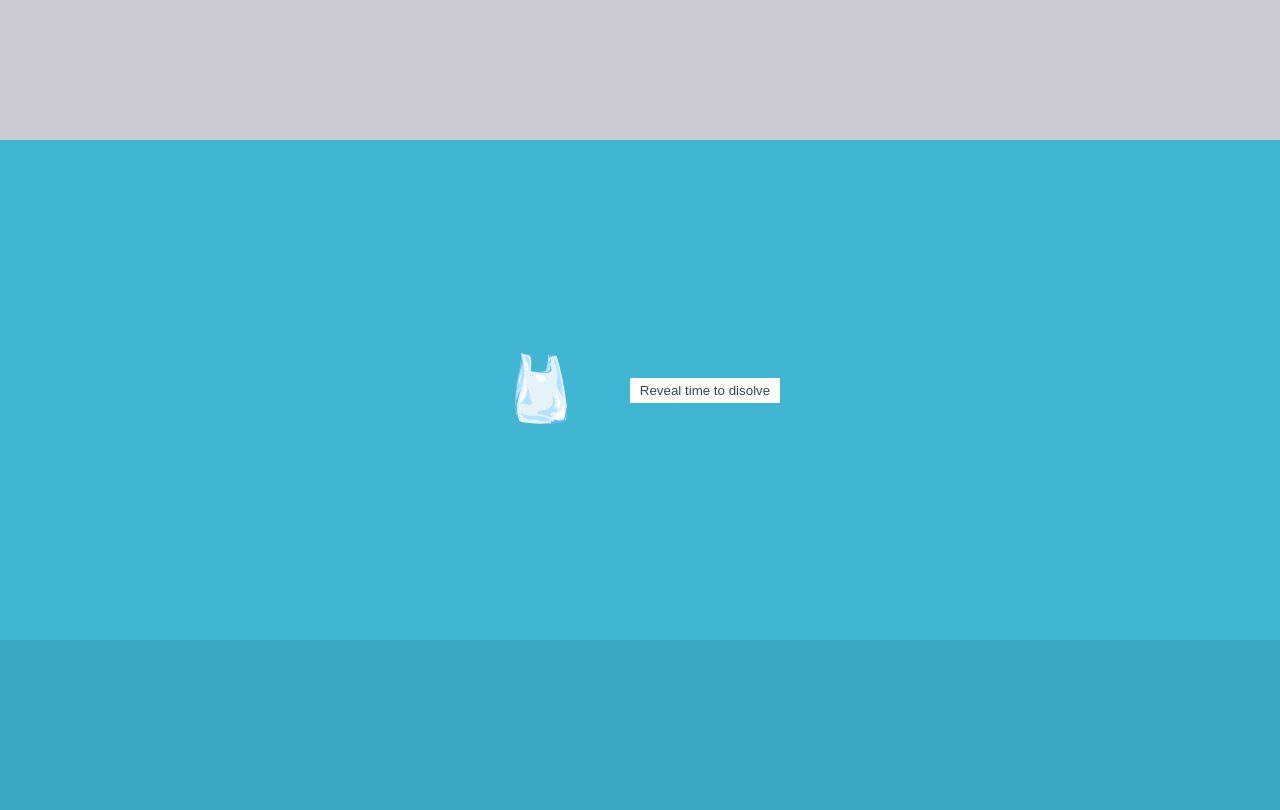
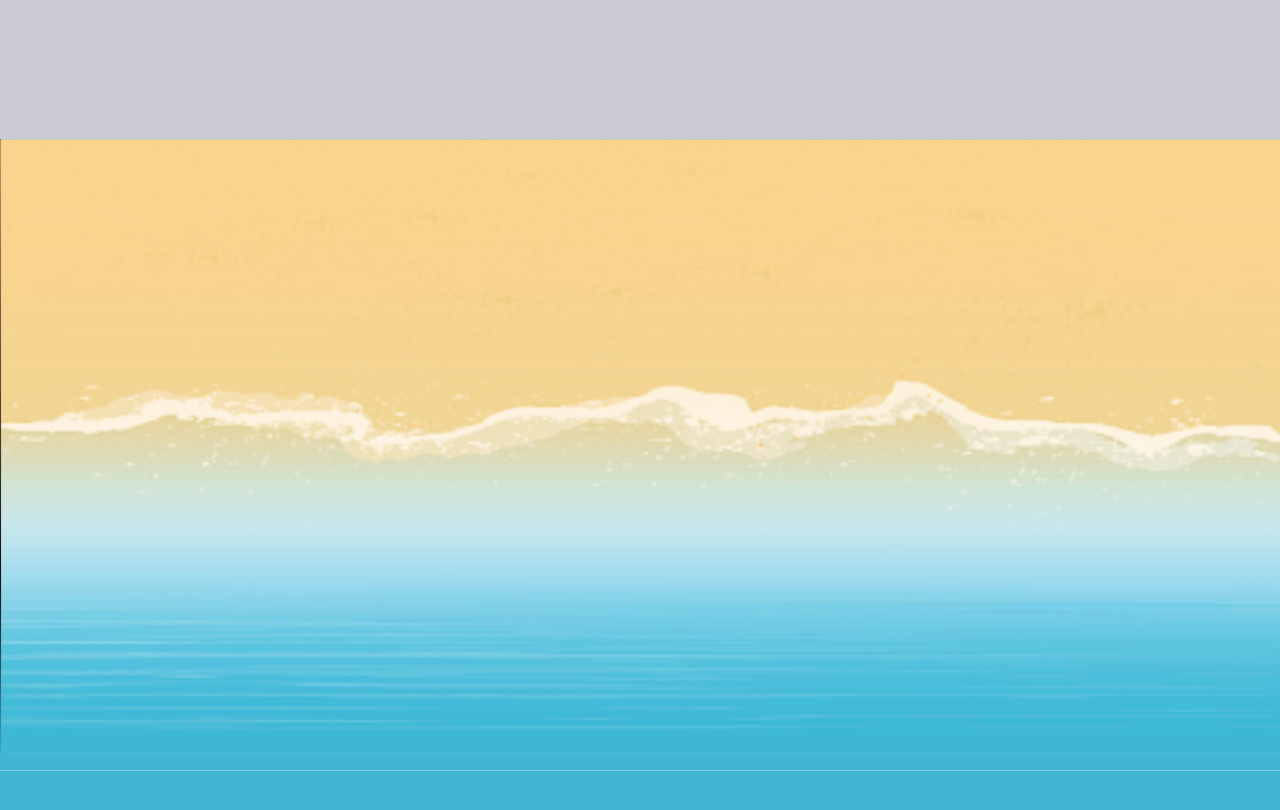
Before and after one commit to Junior-Developer-Group/lifecycle-of-plastics, a Vue app: page / in a window 1280 px wide. Shown: the part 360-1170 px from the top of the page. Built offline with nearby package versions, Linux system fonts and the light colour scheme.

Commit message:
DEV-294: Add BeachWave component

```diff
--- /dev/null
+++ b/src/components/beach/BeachWave.vue
@@ -0,0 +1,48 @@
+<template>
+	<section class="beach-wave" >
+		<img src="../../assets/beach-wave.png" alt="Beach waves">
+	</section>
+</template>
+<script>
+export default {
+	name:'BeachWave',
+}
+</script>
+
+<style lang="scss" scoped>
+	.beach-wave{
+		transform:rotate(180deg);
+		position: relative;
+		overflow: hidden;
+		background-color: #40B6D3;
+
+		&::after{
+			content:"";
+			height:100%;
+			width: 100%;
+			display: block;
+			position:absolute;
+			top:0;
+			left:0;
+			//1st color is to blend with the beach section before this
+			//3rd color is to blend with LevelOne
+			background-image: linear-gradient(to top, rgba(#FBD38D, 0.7) 1%,
+							transparent 70%, #40B6D3);
+		}
+		img{
+			width: 100%;
+			display: block;
+			position:relative;
+			animation:WaveUp 3s infinite alternate linear;
+		}
+	}
+
+	@keyframes WaveUp {
+		from {
+			top:0;
+		}
+		to{
+			top:50px; // positive value because .beach-wave is flipped vertically
+		}
+	}
+</style>
--- a/src/views/Home.vue
+++ b/src/views/Home.vue
@@ -2,6 +2,7 @@
   <div class="home">
     <!-- LIST ANY COMPONENTS YOU'D LIKE TO SEE ON THE SCREEN HERE -->
     <Header></Header>
+	<BeachWave/>
     <LevelOne></LevelOne>
     <LevelTwo></LevelTwo>
     <LevelThree></LevelThree>
@@ -14,6 +15,7 @@
 <script>
 /// import the component from the folder we created it in
 import Header from "../components/Header.vue";
+import BeachWave from "../components/beach/BeachWave.vue";
 import LevelOne from "../components/levels/LevelOne.vue";
 import LevelTwo from "../components/levels/LevelTwo.vue";
 import LevelThree from "../components/levels/LevelThree.vue";
@@ -32,6 +34,7 @@ export default {
   // register components inside of the component block
   components: {
     Header,
+	BeachWave,
     LevelOne,
     LevelTwo,
     LevelThree,
```
Also changed, not shown: src/assets/beach-wave.png (added).
